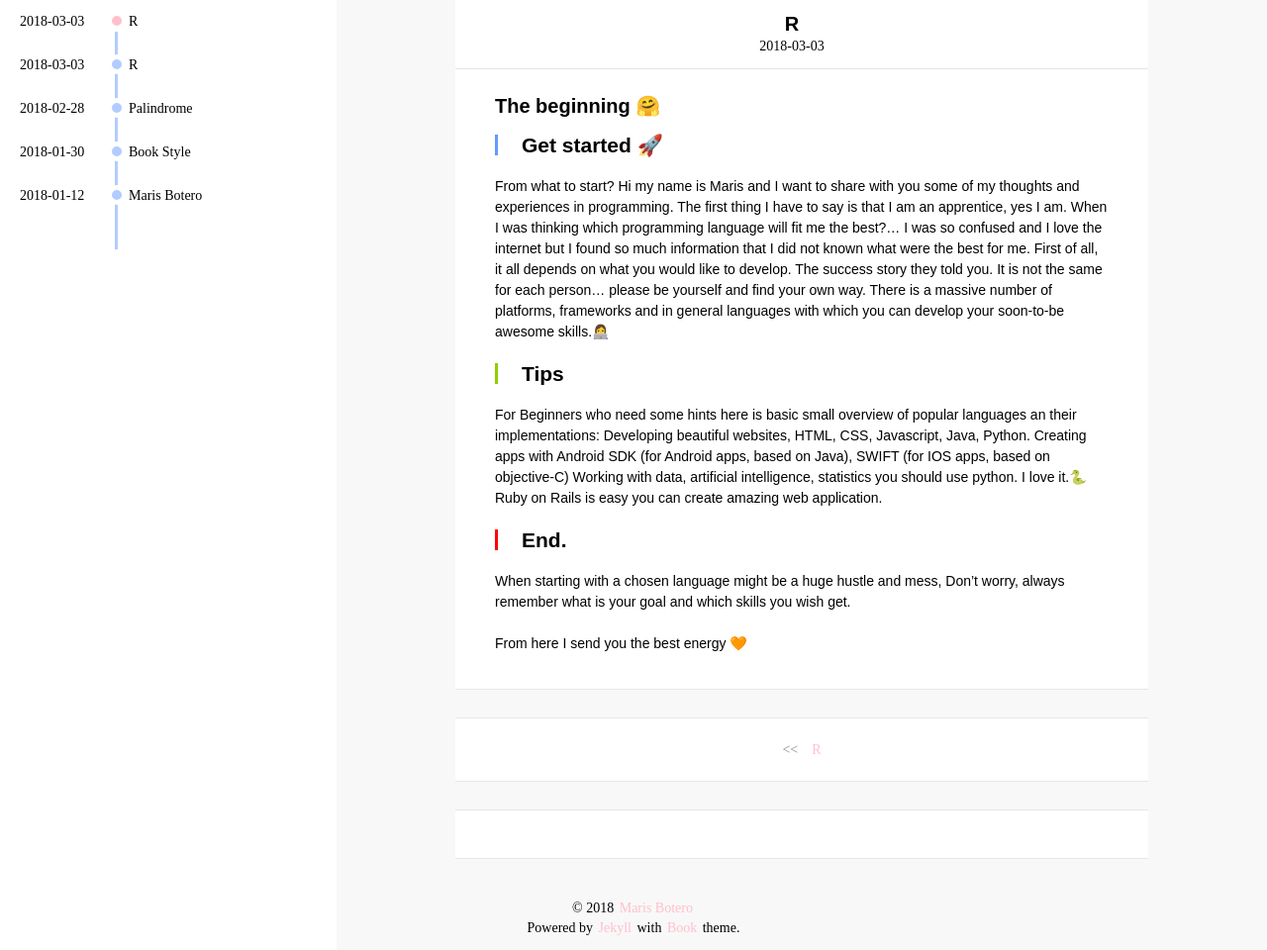
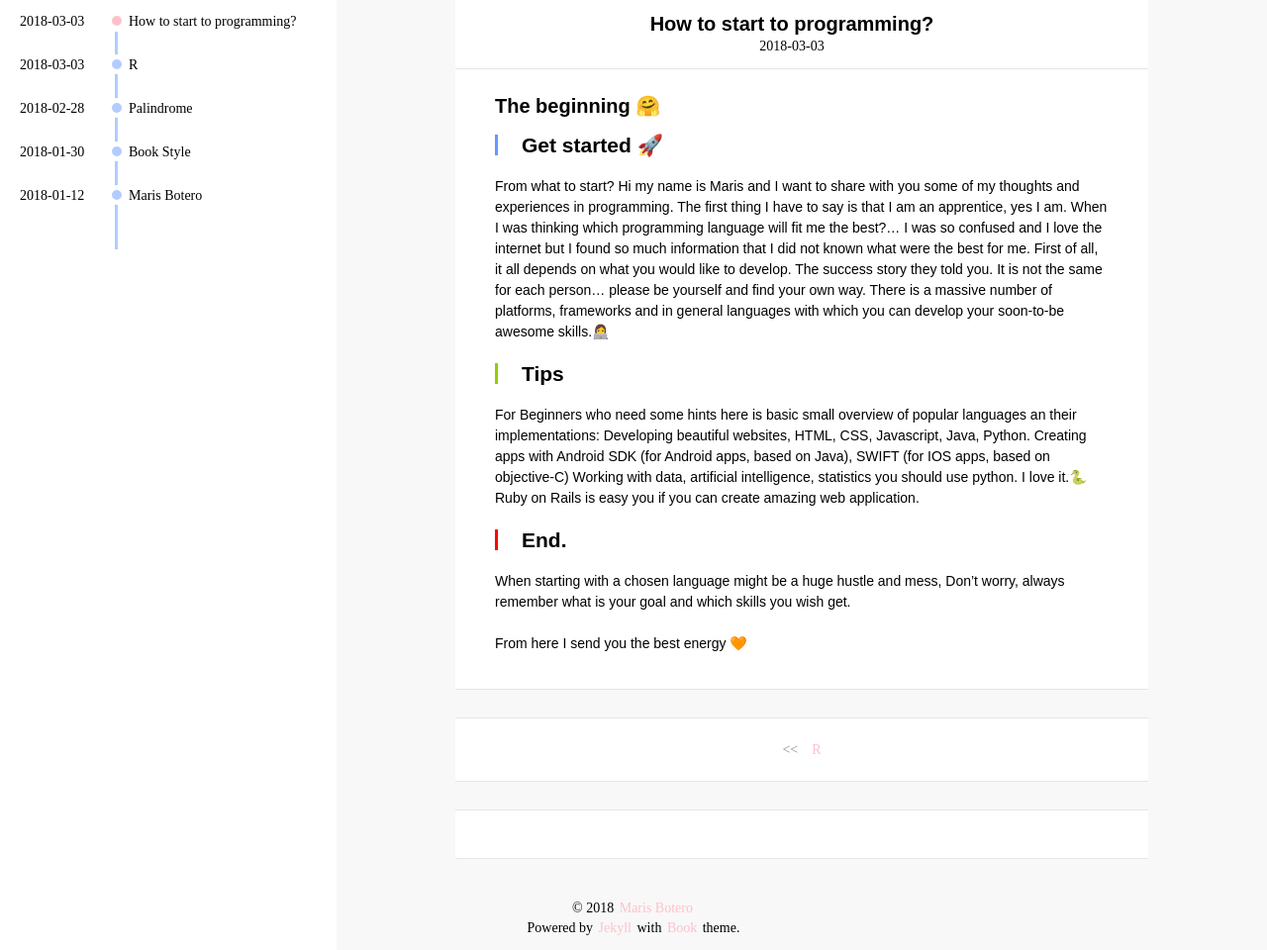
Before and after one commit to marisbotero/profile, a Jekyll site: the page built from _posts/2018-04-01-Thebeginning.md, in a window 1280 px wide and 960 px high. Shown: the whole window at 99% size. Built offline with Jekyll 4.4.1, drawn with Linux system fonts in a browser that asks for light colours; comment, search, counter and statistics services are not loaded.

Commit message:
fix post

```diff
--- a/_posts/2018-04-01-Thebeginning.md
+++ b/_posts/2018-04-01-Thebeginning.md
@@ -1,6 +1,6 @@
 ---
 layout: post
-title: R
+title: How to start to programming?
 date: 2018-03-03
 tags: english
 category: blog
@@ -26,7 +26,7 @@ There is a massive number of platforms, frameworks and in general languages with
 For Beginners who need some hints here is basic small overview of popular  languages an their implementations: Developing beautiful websites, HTML, CSS, Javascript, Java, Python.
 Creating apps with Android SDK (for Android apps, based on Java), SWIFT (for IOS apps, based on objective-C)
 Working with data, artificial intelligence, statistics you should use python. I love it.🐍
-Ruby on Rails is easy you can create amazing web application.
+Ruby on Rails is easy you if you can create amazing web application.
 
 
 
```
